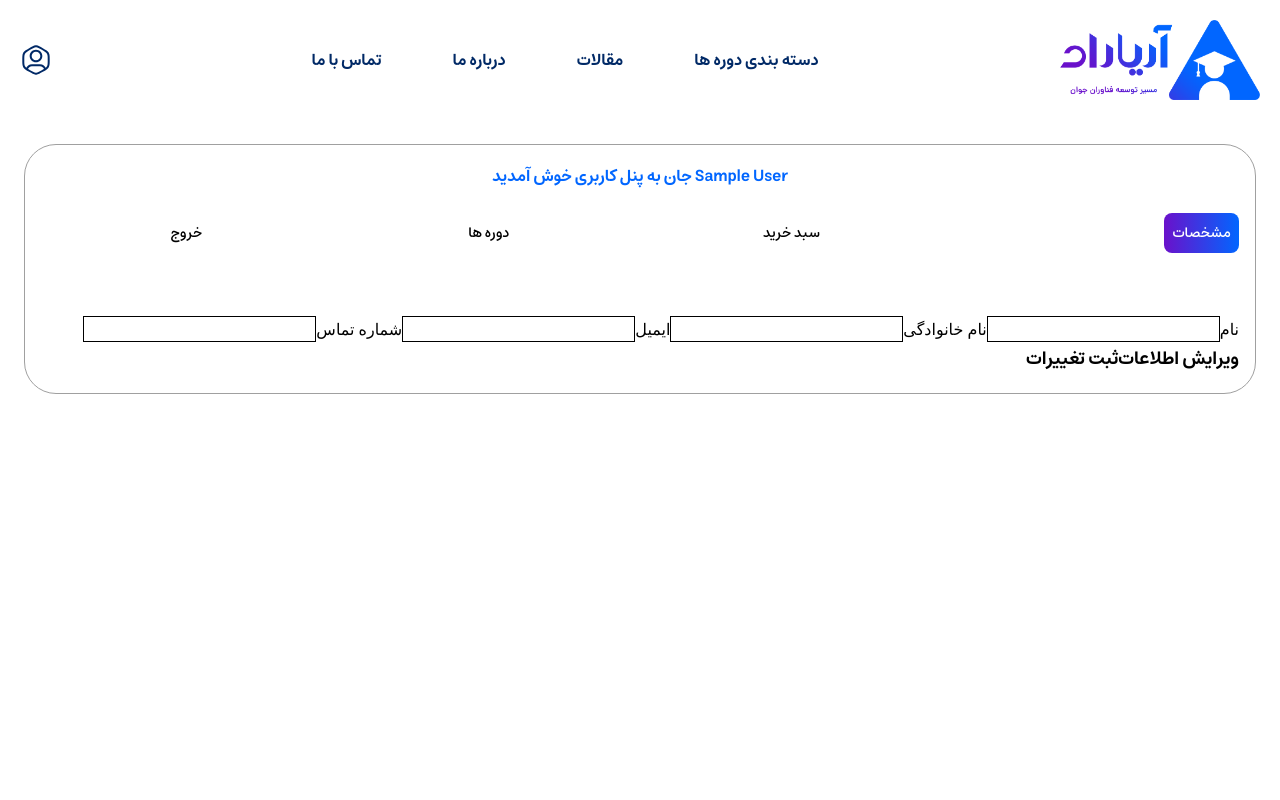
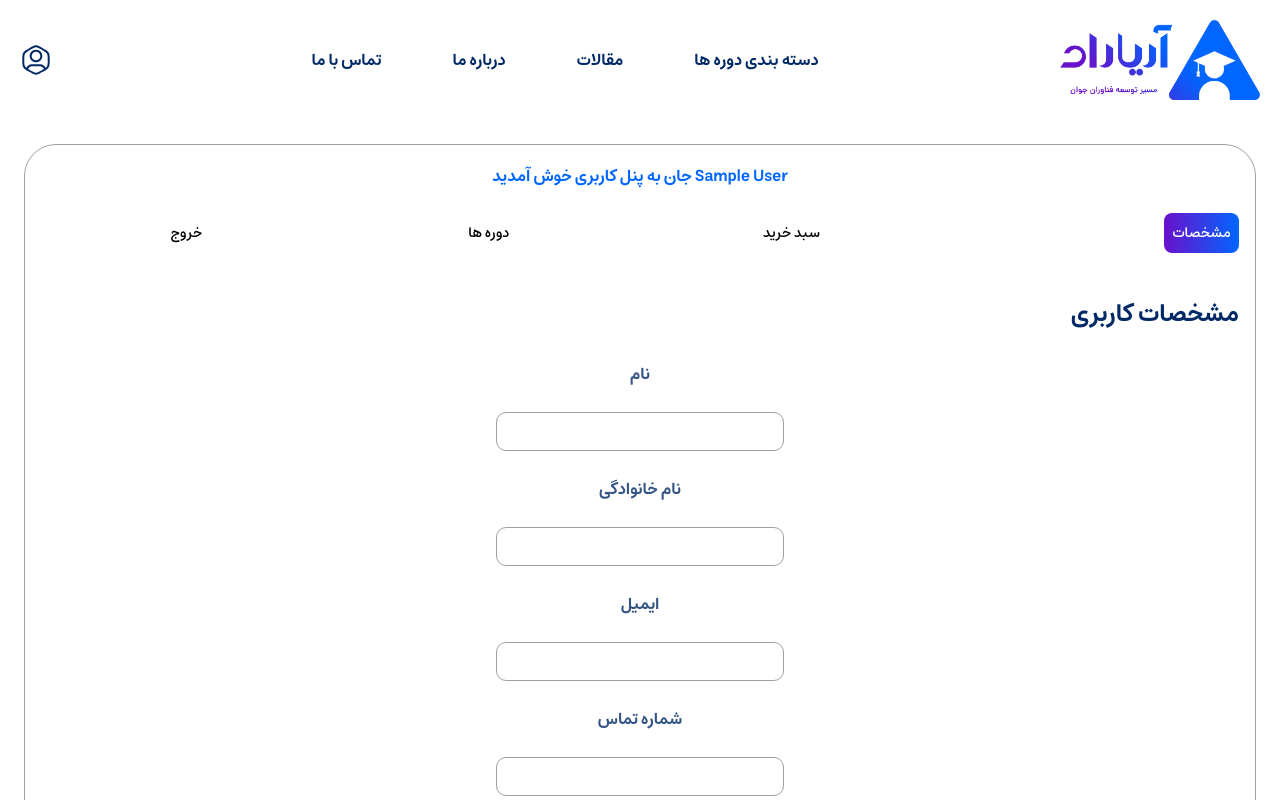
Before and after one commit to KasraEr/AriyaRadAcademy, a React (Vite) app: page /dashboard/profile in a window 1280 px wide. Shown: the top 800 px of the page. Built offline with nearby package versions, Linux system fonts and the light colour scheme; no server answers; sample sign-in values are in the browser's storage.

Commit message:
dashborad profile done for now

```diff
--- a/src/components/templates/Profile.jsx
+++ b/src/components/templates/Profile.jsx
@@ -4,6 +4,9 @@ import api from "../../utils/config";
 import { getToken } from "../../utils/tokenService";
 //jwt
 import { jwtDecode } from "jwt-decode";
+//icons
+import edit from "../../assets/icons/Edit.svg";
+import tick from "../../assets/icons/Tick.svg";
 
 export default function Profile() {
   const [oldData, setOldData] = useState({});
@@ -56,13 +59,7 @@ export default function Profile() {
   const submitHandler = async (e) => {
     e.preventDefault();
     try {
-      const response = await api.put("/api/User/Update", {
-        id: oldData.id,
-        firstName: oldData.firstName,
-        lastName: oldData.lastName,
-        phoneNumber: form.phoneNumber,
-        emailAddress: form.emailAddress,
-      });
+      const response = await api.put("/api/User/Update", { form });
       console.log("✅ Update successful:", response.data);
       // return response.data;
     } catch (error) {
@@ -74,51 +71,86 @@ export default function Profile() {
   // console.log(oldData.id)
 
   return (
-    <div>
-      <form onSubmit={submitHandler}>
-        <label htmlFor="firstName">نام</label>
+    <>
+      <h2 className="text-primary-900 my-5">مشخصات کاربری</h2>
+      <form
+        className="flex flex-col items-center justify-center gap-4 my-5"
+        onSubmit={submitHandler}
+      >
+        <label
+          className="text-primary-900/80 b1 leading-11 text-center"
+          htmlFor="firstName"
+        >
+          نام
+        </label>
         <input
-          className="border"
+          className="b2 border border-text-500 bg-basic-100 outline-0 overflow-hidden rounded-[10px] p-2 w-2xs text-right"
           disabled
           type="text"
           id="firstName"
           placeholder={oldData.firstName}
         />
-        <label htmlFor="lastName">نام خانوادگی</label>
+        <label
+          className="text-primary-900/80 b1 leading-11 text-center"
+          htmlFor="lastName"
+        >
+          نام خانوادگی
+        </label>
         <input
-          className="border"
+          className="b2 border border-text-500 bg-basic-100 outline-0 overflow-hidden rounded-[10px] p-2 w-2xs text-right"
           disabled
           type="text"
           id="lastName"
           placeholder={oldData.lastName}
         />
-        <label htmlFor="emailAddress">ایمیل</label>
+        <label
+          className="text-primary-900/80 b1 leading-11 text-center"
+          htmlFor="emailAddress"
+        >
+          ایمیل
+        </label>
         <input
-          className="border"
+          className="b2 border border-text-500 bg-basic-100 outline-0 overflow-hidden rounded-[10px] p-2 w-2xs text-left"
           disabled={isEditable ? false : true}
           type="text"
           name="emailAddress"
           id="emailAddress"
-          placeholder={isEditable ? "" : oldData.emailAddress}
+          placeholder={oldData.emailAddress}
           value={form.emailAddress}
           onChange={changeHandler}
         />
-        <label htmlFor="phoneNumber">شماره تماس</label>
+        <label
+          className="text-primary-900/80 b1 leading-11 text-center"
+          htmlFor="phoneNumber"
+        >
+          شماره تماس
+        </label>
         <input
-          className="border"
+          className="b2 border border-text-500 bg-basic-100 outline-0 overflow-hidden rounded-[10px] p-2 w-2xs text-left"
           disabled={isEditable ? false : true}
           type="text"
           name="phoneNumber"
           id="phoneNumber"
-          placeholder={isEditable ? "" : oldData.phoneNumber}
+          placeholder={oldData.phoneNumber}
           value={form.phoneNumber}
           onChange={changeHandler}
         />
-        <button type="submit" onClick={clickhandler}>
+        <button
+          className="flex items-center justify-center gap-1 rounded-4xl p-2 bg-warning-500 text-basic-100"
+          type="submit"
+          onClick={clickhandler}
+        >
+          <img src={edit} alt="" />
           ویرایش اطلاعات
         </button>
-        <button type="submit">ثبت تغییرات</button>
+        <button
+          className="flex items-center justify-center gap-1 rounded-4xl p-2 bg-success-500 text-basic-100"
+          type="submit"
+        >
+          <img src={tick} alt="" />
+          ثبت تغییرات
+        </button>
       </form>
-    </div>
+    </>
   );
 }
--- a/src/pages/DashboardPage.jsx
+++ b/src/pages/DashboardPage.jsx
@@ -9,7 +9,7 @@ import { jwtDecode } from "jwt-decode";
 export default function DashboardPage() {
   const token = getToken();
 
-  const { name, sub } = jwtDecode(token);
+  const { name } = jwtDecode(token);
 
   const navigate = useNavigate();
 
@@ -23,7 +23,7 @@ export default function DashboardPage() {
         <p className="text-primary-500 b4 md:b2 xl:b1 text-center ml:text-right">
           <strong>{name} </strong>جان به پنل کاربری خوش آمدید
         </p>
-        <div className="w-full grid grid-cols-1 grid-rows-2 gap-8">
+        <div className="w-full grid grid-cols-1 grid-rows-[auto] gap-8">
           <div className="w-full">
             <ul className="flex items-center justify-between gap-3">
               <li className="w-full text-right b3">
```
Also changed, not shown: src/assets/icons/Edit.svg (added), src/assets/icons/Tick.svg (added).
